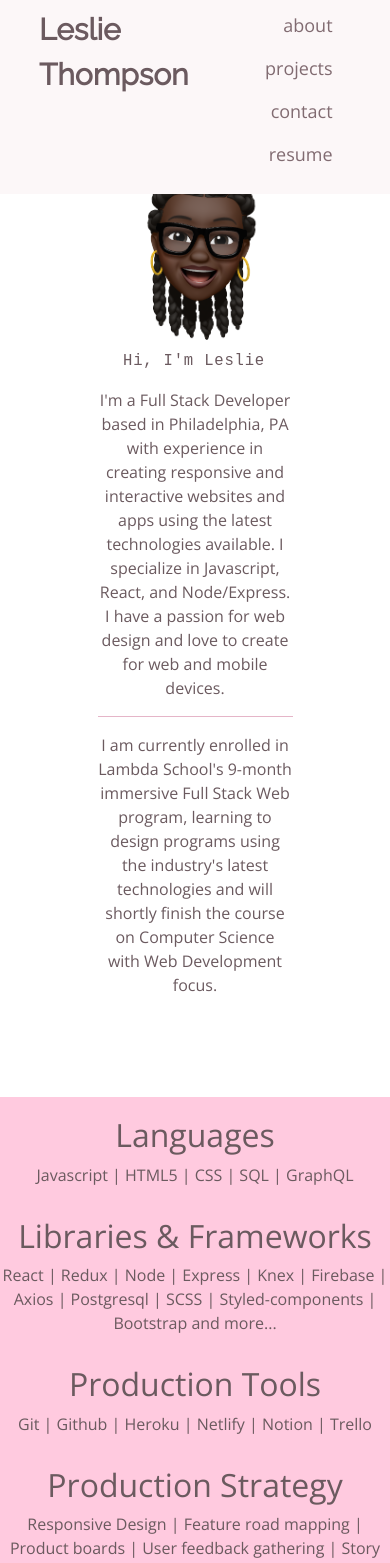
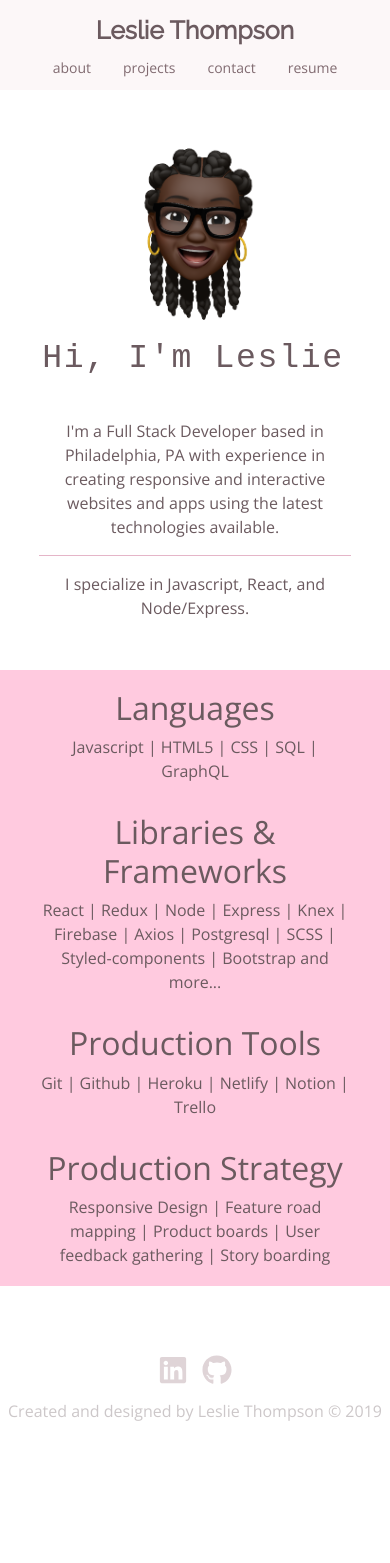
Before and after one commit to LCRT215/Portfolio, a React (Create React App) app: page / in a window 390 px wide. Shown: the top 1563 px of the page. After the commit the page ends 1431 px from the top, so only its background shows below. Built offline with nearby package versions, Linux system fonts and the light colour scheme; a web font is replaced by a local one.

Commit message:
responsive bugs

```diff
--- a/src/components/Footer/Footer.css
+++ b/src/components/Footer/Footer.css
@@ -1,13 +1,24 @@
 .footer {
-  /* background-color: #fcf7f8; */
+  margin-top: 5%;
   text-align: center;
   font-family: "Open Sans", sans-serif;
+  padding: 2%;
+}
+.icon {
+  color: #97727d;
+  padding: 0 2%;
+  font-size: 30px;
+  opacity: 0.3;
+}
+.icon:hover {
+  opacity: 1;
+  color: #97727d;
+}
+.copy {
+  margin-top: 10px;
   color: #5a494e;
-  padding: 2%;
   opacity: 0.3;
-  /* display: flex; */
 }
-.footer:hover {
-  color: #5a494e;
+.copy:hover {
   opacity: 1;
 }
--- a/src/components/Footer/Footer.js
+++ b/src/components/Footer/Footer.js
@@ -6,36 +6,20 @@ import { FaGithub, FaLinkedin } from "react-icons/fa";
 function Footer() {
   return (
     <div className="footer">
-      <span className="copy">
-        Created and designed by Leslie Thompson © 2019
-      </span>
-      {/* <div className="footerLinks">
-        <Nav className="justify-content-center" activeKey="/home">
-          <Nav.Item>
-            <Nav.Link href="https://github.com/LCRT215" target="_blank">
-              github
-            </Nav.Link>
-          </Nav.Item>
+      <div>
+        <a
+          href="https://www.linkedin.com/in/leslie-thompson-"
+          target="_blank"
+          className="icon"
+        >
+          <FaLinkedin />
+        </a>
 
-          <Nav.Item>
-            <Nav.Link
-              href="https://www.linkedin.com/in/leslie-thompson-"
-              target="_blank"
-            >
-              linkedIn
-            </Nav.Link>
-          </Nav.Item>
-
-          <Nav.Item>
-            <Nav.Link
-              href="https://docs.google.com/document/d/1f5hU9xywzNAb7RkOUUF9Kg51js1z2AvWuDLaq4tWrVE/edit?usp=sharing"
-              target="_blank"
-            >
-              resume
-            </Nav.Link>
-          </Nav.Item>
-        </Nav>
-      </div> */}
+        <a href="https://github.com/LCRT215" target="_blank" className="icon">
+          <FaGithub />
+        </a>
+      </div>
+      <div className="copy">Created and designed by Leslie Thompson © 2019</div>
     </div>
   );
 }
--- a/src/components/Home/Home.css
+++ b/src/components/Home/Home.css
@@ -85,3 +85,37 @@ h2 {
   width: 100%;
   background-color: #ffcadf;
 }
+
+@media screen and (max-width: 420px) {
+  .about {
+    width: 80%;
+    margin-top: 20px;
+    margin-bottom: 50px;
+  }
+  .greeting-container {
+    width: 100%;
+    margin: 0 auto;
+  }
+  .greeting {
+    font-size: 8.5vw;
+    overflow: hidden; /* Ensures the content is not revealed until the animation */
+    letter-spacing: 0.05em; /* Adjust as needed */
+  }
+  .homeText {
+    margin-top: 40px;
+  }
+  .sections {
+    display: flex;
+    justify-content: center;
+    flex-direction: column;
+    padding: 5% 0;
+    margin-bottom: 50px;
+  }
+  .sections-text {
+    width: 80%;
+    margin: 0 auto;
+  }
+  h2 {
+    font-size: 12px;
+  }
+}
--- a/src/components/Home/Home.js
+++ b/src/components/Home/Home.js
@@ -1,7 +1,6 @@
 import React from "react";
 import "../Home/Home.css";
 import { Link } from "react-router-dom";
-import { FaGithub, FaLinkedin } from "react-icons/fa";
 
 function Home() {
   return (
@@ -13,32 +12,33 @@ function Home() {
           height="200"
           src={require("../images/open-smile.png")}
         />
-        {/* Make this more simple and to the point */}
+
         <div className="greeting-container">
           <h1 className="greeting">Hi, I'm Leslie</h1>
         </div>
+
+        {/* Make this more simple and to the point */}
         <div className="homeText">
           <p>
             I'm a Full Stack Developer based in Philadelphia, PA with experience
             in creating responsive and interactive websites and apps using the
-            latest technologies available. I specialize in Javascript, React,
-            and Node/Express. I have a passion for web design and love to create
-            for web and mobile devices.
+            latest technologies available.
+            {/* I have a passion for web design and love to create
+            for web and mobile devices. */}
             <hr class="home-hr" />
           </p>
-          I am currently enrolled in Lambda School's 9-month immersive Full
-          Stack Web program, learning to design programs using the industry's
-          latest technologies and will shortly finish the course on Computer
-          Science with Web Development focus.
+          I specialize in Javascript, React, and Node/Express.
+          <p></p>
         </div>
       </div>
       <div className="sections one">
+        <div className="sections-text">
           <h2>Languages</h2>
           Javascript | HTML5 | CSS | SQL | GraphQL
           <div className="break" />
           <h2> Libraries & Frameworks</h2>
-        React | Redux | Node | Express | Knex | Firebase | Axios | Postgresql |
-        SCSS | Styled-components | Bootstrap and more...
+          React | Redux | Node | Express | Knex | Firebase | Axios | Postgresql
+          | SCSS | Styled-components | Bootstrap and more...
           <div className="break" />
           <h2> Production Tools</h2>
           Git | Github | Heroku | Netlify | Notion | Trello
@@ -47,19 +47,6 @@ function Home() {
           Responsive Design | Feature road mapping | Product boards | User
           feedback gathering | Story boarding
         </div>
-      <div>
-        <a
-          href="https://www.linkedin.com/in/leslie-thompson-"
-          target="_blank"
-          className="linkedin"
-        >
-          {" "}
-          <FaLinkedin />
-        </a>
-        {"     "}
-        <a href="https://github.com/LCRT215" target="_blank" className="github">
-          <FaGithub />
-        </a>
       </div>
     </div>
   );
--- a/src/components/Nav/Nav.css
+++ b/src/components/Nav/Nav.css
@@ -32,7 +32,7 @@
 }
 
 .nav-bar {
-  width: 90%;
+  width: 60%;
   list-style: none;
   text-align: right;
 }
@@ -44,8 +44,6 @@
 
 .nav-bar li a {
   color: #333;
-  font-size: 18px;
-  font-family: "Open Sans", sans-serif;
   font-weight: 400;
   position: relative;
   display: inline-block;
@@ -70,17 +68,6 @@
   bottom: -4px;
   opacity: 1;
   visibility: visible;
-}
-
-.nav-bar {
-  width: 90%;
-  list-style: none;
-  text-align: right;
-}
-
-.nav-bar li {
-  display: inline-block;
-  margin: 0 2%;
 }
 
 .nav-bar li a {
@@ -112,4 +99,64 @@
   opacity: 1;
   visibility: visible;
 }
+
+@media screen and (max-width: 1005px) {
+  .nav-bar li a {
+    font-size: 16px;
+  }
+  .nav-bar li {
+    margin: 0 0.5%;
+  }
+}
+
+@media screen and (max-width: 860px) {
+  .nav-bar li a {
+    font-size: 16px;
+  }
+  .nav-bar li {
+    margin: 0 0%;
+  }
+}
+
+@media screen and (max-width: 838px) {
+  .nav-container {
+    padding: 0;
+    padding-top: 3%;
+    padding-bottom: 1%;
+    display: -webkit-box;
+    display: -ms-flexbox;
+    display: flex;
+    -webkit-box-pack: center;
+        -ms-flex-pack: center;
+            justify-content: center;
+    position: fixed;
+    top: 0;
+    width: 100%;
+    -webkit-box-orient: vertical;
+    -webkit-box-direction: normal;
+        -ms-flex-direction: column;
+            flex-direction: column;
+  }
+  .name {
+    font-size: 25px;
+    font-weight: bolder;
+    width: 100%;
+    text-align: center;
+    margin: 0;
+    padding: 0;
+  }
+  .nav-bar {
+    width: 100%;
+    margin: 0;
+    padding: 0;
+    list-style: none;
+    text-align: center;
+  }
+  .nav-bar li {
+    margin: 0;
+  }
+  .nav-bar li a {
+    font-size: 14px;
+  }
+}
 /*# sourceMappingURL=Nav.css.map */
--- a/src/components/Nav/Nav.scss
+++ b/src/components/Nav/Nav.scss
@@ -86,7 +86,7 @@
 }
 
 .nav-bar {
-  width: 90%;
+  width: 60%;
   list-style: none;
   text-align: right;
   li {
@@ -94,23 +94,10 @@
     margin: 0 2%;
     a {
       color: #333;
-      font-size: 18px;
-      font-family: "Open Sans", sans-serif;
       font-weight: 400;
       @include hover-underline("fade", "top");
     }
   }
-}
-
-.nav-bar {
-  width: 90%;
-  list-style: none;
-  text-align: right;
-}
-
-.nav-bar li {
-  display: inline-block;
-  margin: 0 2%;
 }
 
 .nav-bar li a {
@@ -142,3 +129,57 @@
   opacity: 1;
   visibility: visible;
 }
+
+//////////MEDIA QUERIES///////
+@media screen and (max-width: 1005px) {
+  .nav-bar li a {
+    font-size: 16px;
+  }
+  .nav-bar li {
+    margin: 0 0.5%;
+  }
+}
+
+@media screen and (max-width: 860px) {
+  .nav-bar li a {
+    font-size: 16px;
+  }
+  .nav-bar li {
+    margin: 0 0%;
+  }
+}
+
+@media screen and (max-width: 838px) {
+  .nav-container {
+    padding: 0;
+    padding-top: 3%;
+    padding-bottom: 1%;
+    display: flex;
+    justify-content: center;
+    position: fixed;
+    top: 0;
+    width: 100%;
+    flex-direction: column;
+  }
+  .name {
+    font-size: 25px;
+    font-weight: bolder;
+    width: 100%;
+    text-align: center;
+    margin: 0;
+    padding: 0;
+  }
+  .nav-bar {
+    width: 100%;
+    margin: 0;
+    padding: 0;
+    list-style: none;
+    text-align: center;
+    li {
+      margin: 0;
+      a {
+        font-size: 14px;
+      }
+    }
+  }
+}
--- a/src/components/Projects/Projects.css
+++ b/src/components/Projects/Projects.css
@@ -16,7 +16,7 @@
 .header-container {
   width: 21%;
   margin: 0 auto;
-  border: green solid 2px;
+  padding-bottom: 6%;
 }
 
 .header {
@@ -248,4 +248,50 @@
 .button--secondary:hover .button__inner, .button--secondary:focus .button__inner {
   background-color: #fad9e6;
 }
+
+@media screen and (max-width: 1384px) {
+  .header-container {
+    width: 22%;
+    margin: 0 auto;
+  }
+  .header {
+    font-size: 3vw;
+  }
+}
+
+@media screen and (max-width: 1307px) {
+  .header-container {
+    width: 23%;
+    margin: 0 auto;
+  }
+  .header {
+    font-size: 1vw;
+  }
+}
+
+@media screen and (max-width: 1248px) {
+  .header-container {
+    width: 100%;
+    margin: 0 auto;
+    text-align: center;
+  }
+  .header {
+    margin-bottom: 2%;
+    font-size: 4vw;
+    font-family: "Open Sans", sans-serif;
+    color: #6b5a5f;
+    border-right: none;
+    -webkit-animation: none;
+            animation: none;
+  }
+}
+
+@media screen and (max-width: 1248px) {
+  .cardContainer {
+    width: 90%;
+  }
+  .button {
+    font-size: 14px;
+  }
+}
 /*# sourceMappingURL=Projects.css.map */
--- a/src/components/Projects/Projects.js
+++ b/src/components/Projects/Projects.js
@@ -28,7 +28,7 @@ function Projects() {
         <div className="header-container">
           <h1 className="header">
             <span className="headerAccent">{"{ "}</span>
-            projects
+            <a>projects</a>
             <span className="headerAccent">{" }"}</span>
           </h1>
         </div>
--- a/src/components/Projects/Projects.scss
+++ b/src/components/Projects/Projects.scss
@@ -9,8 +9,7 @@
 .header-container {
   width: 21%;
   margin: 0 auto;
-  border: green solid 2px;
-  // margin-bottom: 10%;
+  padding-bottom: 6%;
 }
 
 .header {
@@ -187,7 +186,6 @@
     }
   }
 }
-
 //Secondary style
 .button--secondary {
   background-color: #ebc3d3;
@@ -205,3 +203,45 @@
     }
   }
 }
+
+@media screen and (max-width: 1384px) {
+  .header-container {
+    width: 22%;
+    margin: 0 auto;
+  }
+  .header {
+    font-size: 3vw;
+  }
+}
+@media screen and (max-width: 1307px) {
+  .header-container {
+    width: 23%;
+    margin: 0 auto;
+  }
+  .header {
+    font-size: 1vw;
+  }
+}
+@media screen and (max-width: 1248px) {
+  .header-container {
+    width: 100%;
+    margin: 0 auto;
+    text-align: center;
+  }
+  .header {
+    margin-bottom: 2%;
+    font-size: 4vw;
+    font-family: "Open Sans", sans-serif;
+    color: #6b5a5f;
+    border-right: none;
+    animation: none;
+  }
+}
+@media screen and (max-width: 1248px) {
+  .cardContainer {
+    width: 90%;
+  }
+  .button {
+    font-size: 14px;
+  }
+}
```
Also changed, not shown: 2 other files (tests, documents, lock files or other folders). Lines whose indentation alone changed are shown as unchanged.
